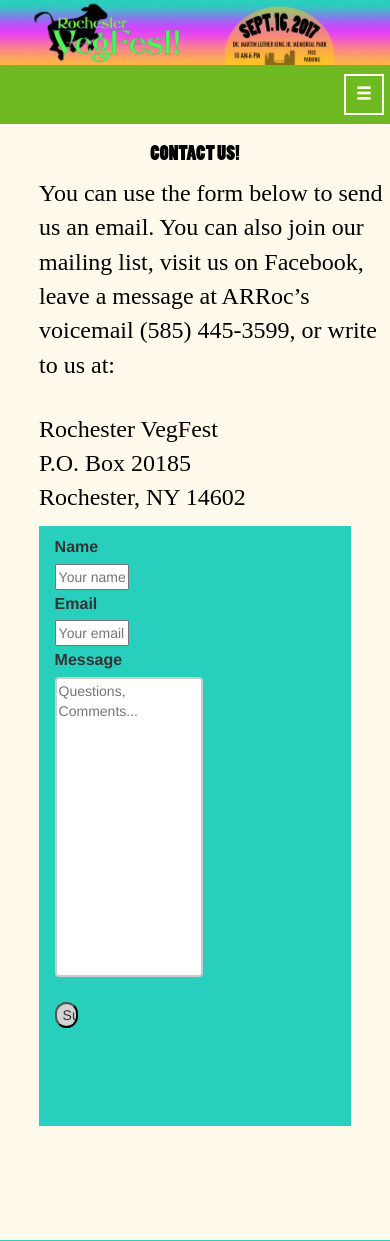
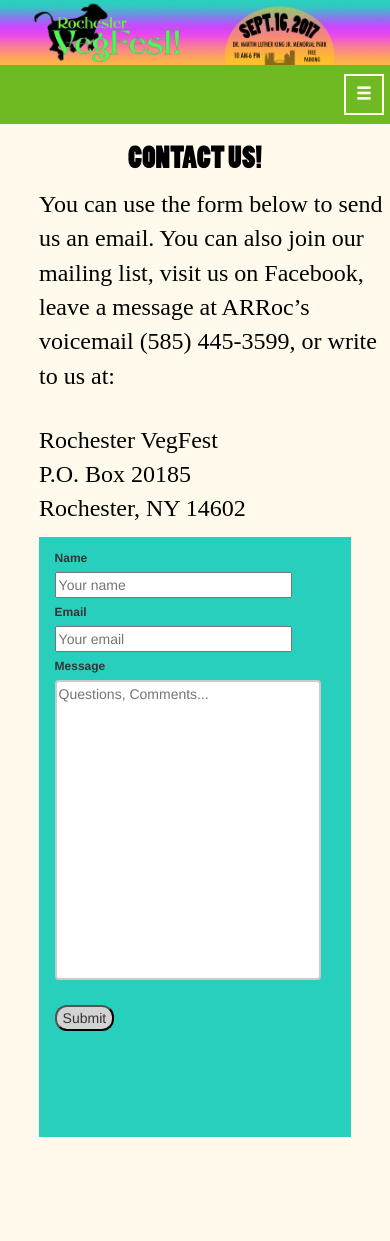
Before and after one commit to LucidDistortion/Rochester-VegFest-Website, a PHP site: page /contact.html in a window 390 px wide. Shown: the top 1241 px of the page. Run offline with PHP 8.4, Linux system fonts and the light colour scheme; some web fonts are replaced.

Commit message:
contact responsivness
still needs a security feature, and confirmed functionality.

```diff
--- a/css/contactstyles.css
+++ b/css/contactstyles.css
@@ -43,18 +43,6 @@ textarea {
     resize:none;
 }
 
-div.submitbutton {
-	margin-bottom:15%;
-    width:100%;
-    height:65px;
-    background-color: #feb547;
-    border-radius: 12px;
-    border: 5px outset #2acebe;
-    text-align:center;
-    padding-left:10%;
-    padding-right:10%;
-}
-
 form {
 	padding-top:3%;
 	margin-left:5%;
@@ -72,19 +60,43 @@ input[type=text] {
 textarea {
 	width:50%;
 }
+
 input[type=submit] {
 	width:8%;
 	border-radius:12px;
 	background-color:lightgray;
 }
 
+@media screen and (max-width: 1614px) {
+input[type=submit] {
+	width:8%;
+}
+}
+
 @media screen and (max-width: 1214px) { /* Breakpoint at which footer becomes a little taller due to bottom links stacking */
 	#main {
-		padding-bottom: 400px;
+		padding-bottom: 300px;
 	}
 	h1 {
-		font-size:30px !important;
+		font-size:40px !important;
 	}
+
+	p.bodytext {
+		font-size::20px !important;
+	}
+
+	label {
+	font-size:14px;
+}
+input[type=text] {
+	width:50%;
+}
+textarea {
+	width:60%;
+}
+input[type=submit] {
+	width:10%;
+}
 }
 
 @media screen and (max-width: 768px) { /* The "mobile" breakpoint - footer colums stack here */
@@ -92,6 +104,22 @@ input[type=submit] {
 		padding-bottom: 600px;
 	}
 		h1 {
-		font-size: 20px !important;
+		font-size: 30px !important;
 	}
+	p.bodytext {
+		font-size::18px !important;
+	}
+		label {
+	font-size:12px;
 }
+input[type=text] {
+	width:80%;
+}
+
+textarea {
+	width:90%;
+}
+input[type=submit] {
+	width:20%;
+}
+}
```
